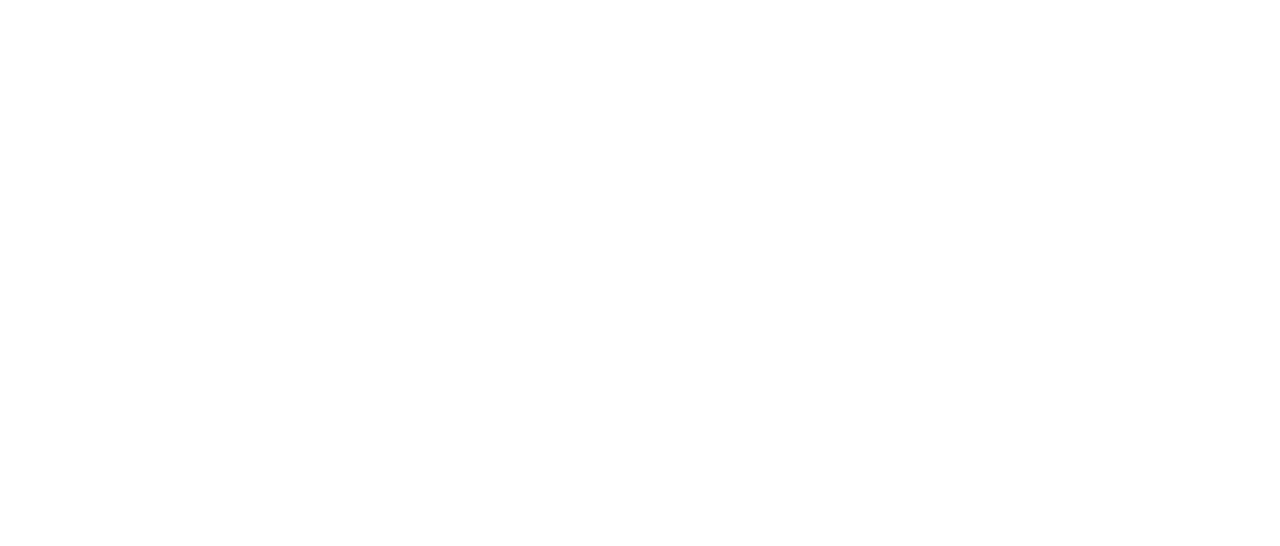
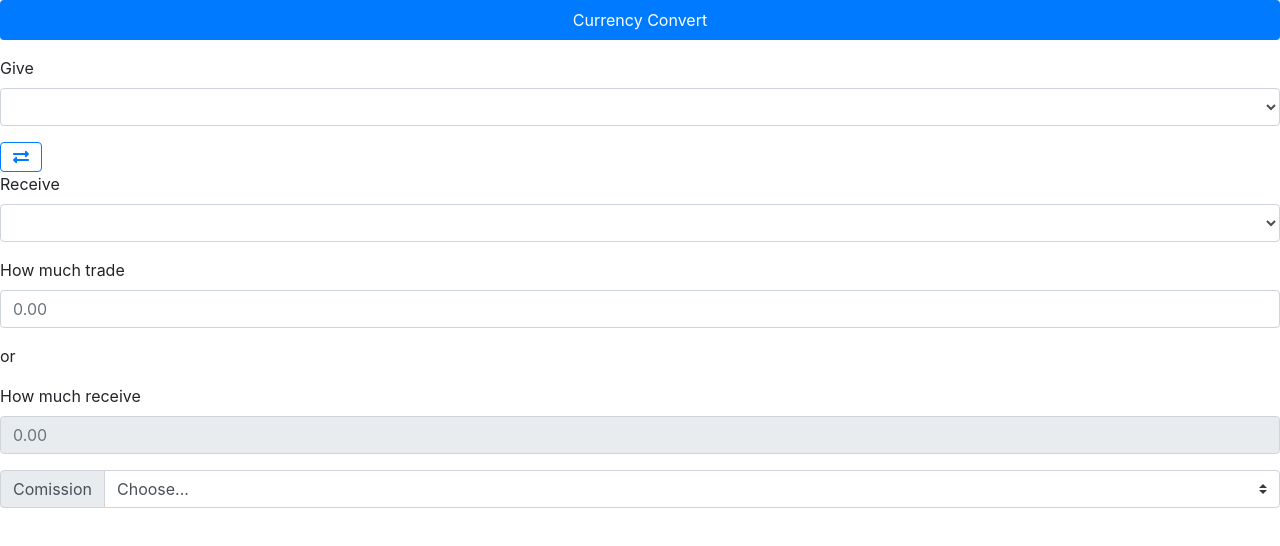
Before and after one commit to davidkin/Convert-Value-App, a website: page src/index.html in a window 1280 px wide. Drawn offline with nearby package versions, Linux system fonts and the light colour scheme; files that its build step writes are made by us from their sources.

Commit message:
feature/index: add layout to project

```diff
--- a/src/index.html
+++ b/src/index.html
@@ -10,6 +10,80 @@
 	</head>
 	<body>
 
+		<form class="convert-app" ng-app="myApp" ng-controller='currencyController as cc'>
+
+			<nav class="nav nav-pills nav-justified">
+				<p class="nav-item nav-link active" href="javascript:void(0)">Currency Convert</p>
+			</nav>
+
+			<div class="choose-value">
+				<div class="form-group">
+					<label>Give</label>
+					<select class="form-control"
+							ng-model="cc.currencyGiveName"
+							ng-click="cc.convertMoney()"
+							ng-options='item.ccy as item.ccy for item in cc.currency | currencyFilter: cc.currencyReceiveName'>
+					</select>
+				</div>
+
+				<button type="button" class="btn btn-outline-primary" ng-click='cc.swapCurrency()'>
+					<i class="fas fa-exchange-alt"></i>
+				</button>
+
+				<div class="form-group">
+					<label>Receive</label>
+					<select class="form-control"
+							ng-model="cc.currencyReceiveName"
+							ng-click="cc.convertMoney()"
+							ng-options='item.ccy as item.ccy for item in cc.currency | currencyFilter: cc.currencyGiveName '>
+					</select>
+				</div>
+			</div>
+
+			<div class="choose-sum">
+
+				<div class="form-group">
+					<label>How much trade</label>
+					<input type="number"
+						class="form-control"
+						min='1'
+						placeholder="0.00"
+						ng-model="cc.tradeValue"
+						ng-change='cc.convertMoney()'
+					/>
+				</div>
+
+				<p>or</p>
+
+				<div class="form-group">
+					<label>How much receive</label>
+					<input type="number"
+						class="form-control"
+						placeholder="0.00"
+						ng-model="cc.receiveValue"
+						ng-change='cc.convertMoney()'
+						readonly
+					/>
+				</div>
+
+			</div>
+
+			<div class="input-group">
+				<div class="input-group-prepend">
+					<label class="input-group-text" for="inputGroupSelect01">Comission</label>
+				</div>
+				<select class="custom-select" ng-click='cc.addCommissions($event)'>
+					<option selected disabled>Choose...</option>
+					<option value="1">1%</option>
+					<option value="2">2%</option>
+					<option value="3">3%</option>
+					<option value="4">4%</option>
+					<option value="5">5%</option>
+				</select>
+			</div>
+
+		</form>
+
 		<script src="https://cdnjs.cloudflare.com/ajax/libs/angular.js/1.7.7/angular.js"></script>
 		<script src='./index.js'></script>
 	</body>
```
